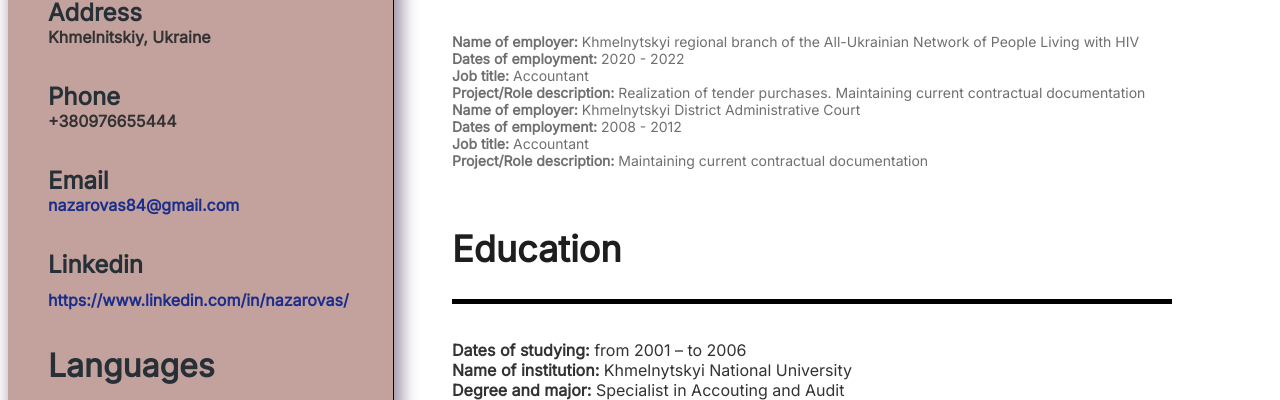
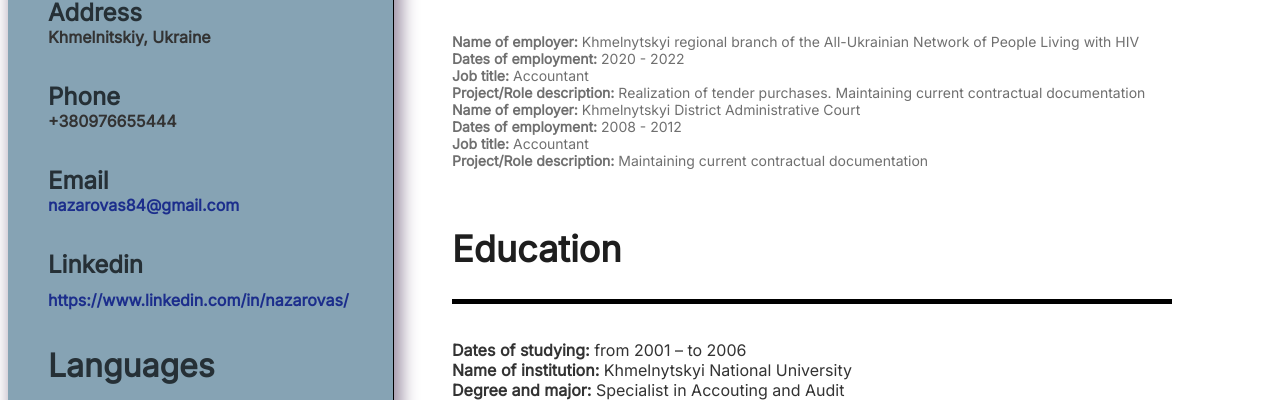
Before and after one commit to Sveta2808/my_CV_Nazarova_S, a plain HTML site: page index.html in a window 1280 px wide. Shown: the part 700-1100 px from the top of the page. Drawn offline with Linux system fonts and the light colour scheme.

Commit message:
theme added

```diff
--- a/style.scss
+++ b/style.scss
@@ -1,4 +1,5 @@
 @import 'my-theme';
+@import 'theme';
 
 
 @mixin animation ($speed: 2.5s) {
```
Also changed, not shown: style.css, 1 other file.
